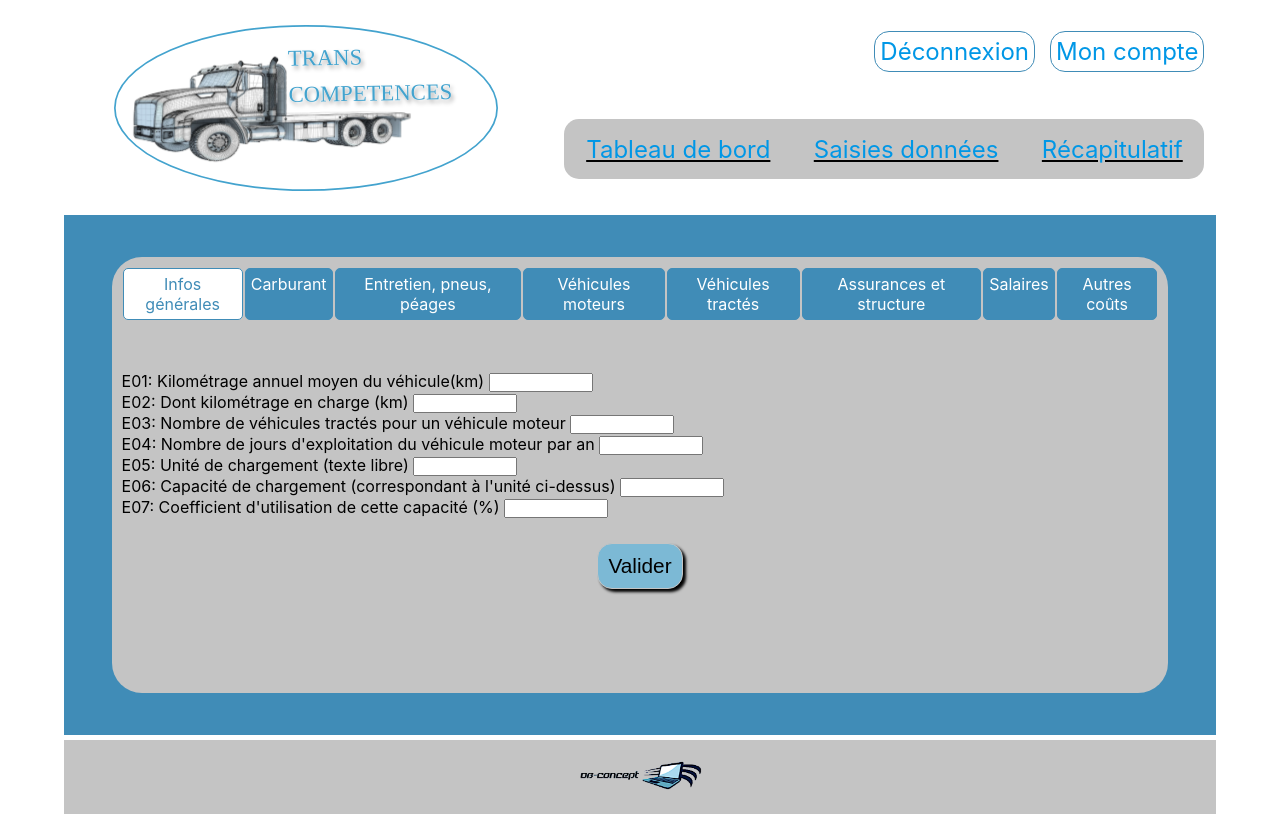
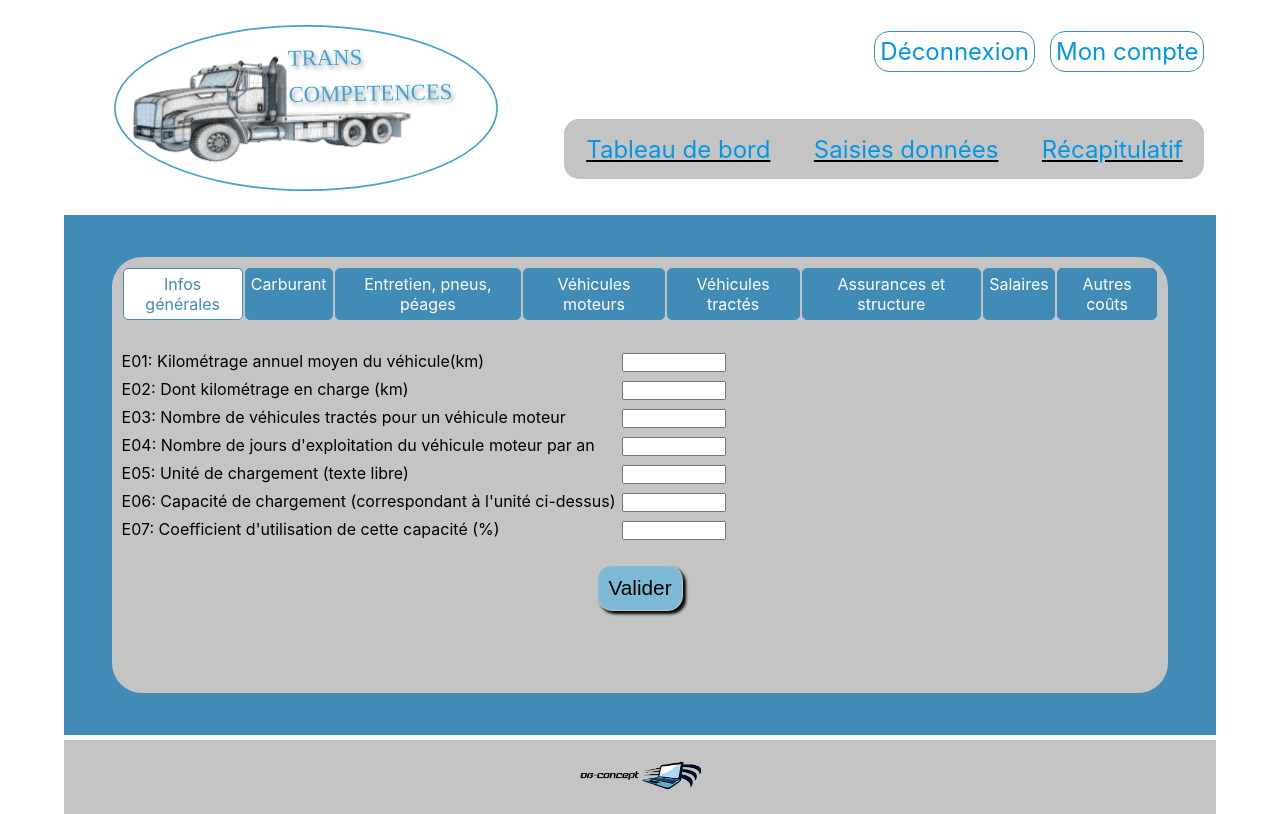
Before and after one commit to Armandine337711/TransCompetence-client, a React (Create React App) app: page /financialhome in a window 1280 px wide. Built offline with nearby package versions, Linux system fonts and the light colour scheme.

Commit message:
modifs css CG

```diff
--- a/src/style/Financial/_inputData.sass
+++ b/src/style/Financial/_inputData.sass
@@ -1,6 +1,12 @@
 .Input-data
+    font-size: 16px;
+    margin-top: 7px;
     text-align: left;
 
     input
         width: 100px
         text-align: center
+
+    label
+        display: inline-block
+        width: 500px
--- a/src/style/Financial/_onglets.sass
+++ b/src/style/Financial/_onglets.sass
@@ -16,7 +16,7 @@
 
 
 .container
-    margin-top: 50px
+    margin-top: 30px
     margin-bottom: 50px
 
 
--- a/src/style/style.css
+++ b/src/style/style.css
@@ -458,7 +458,7 @@ NavLink {
 }
 
 .container {
-  margin-top: 50px;
+  margin-top: 30px;
   margin-bottom: 50px;
 }
 
@@ -524,12 +524,19 @@ table input {
 }
 
 .Input-data {
+  font-size: 16px;
+  margin-top: 7px;
   text-align: left;
 }
 
 .Input-data input {
   width: 100px;
   text-align: center;
+}
+
+.Input-data label {
+  display: inline-block;
+  width: 500px;
 }
 
 .FormNewUser {
```
Also changed, not shown: 1 other file (tests, documents, lock files or other folders).
